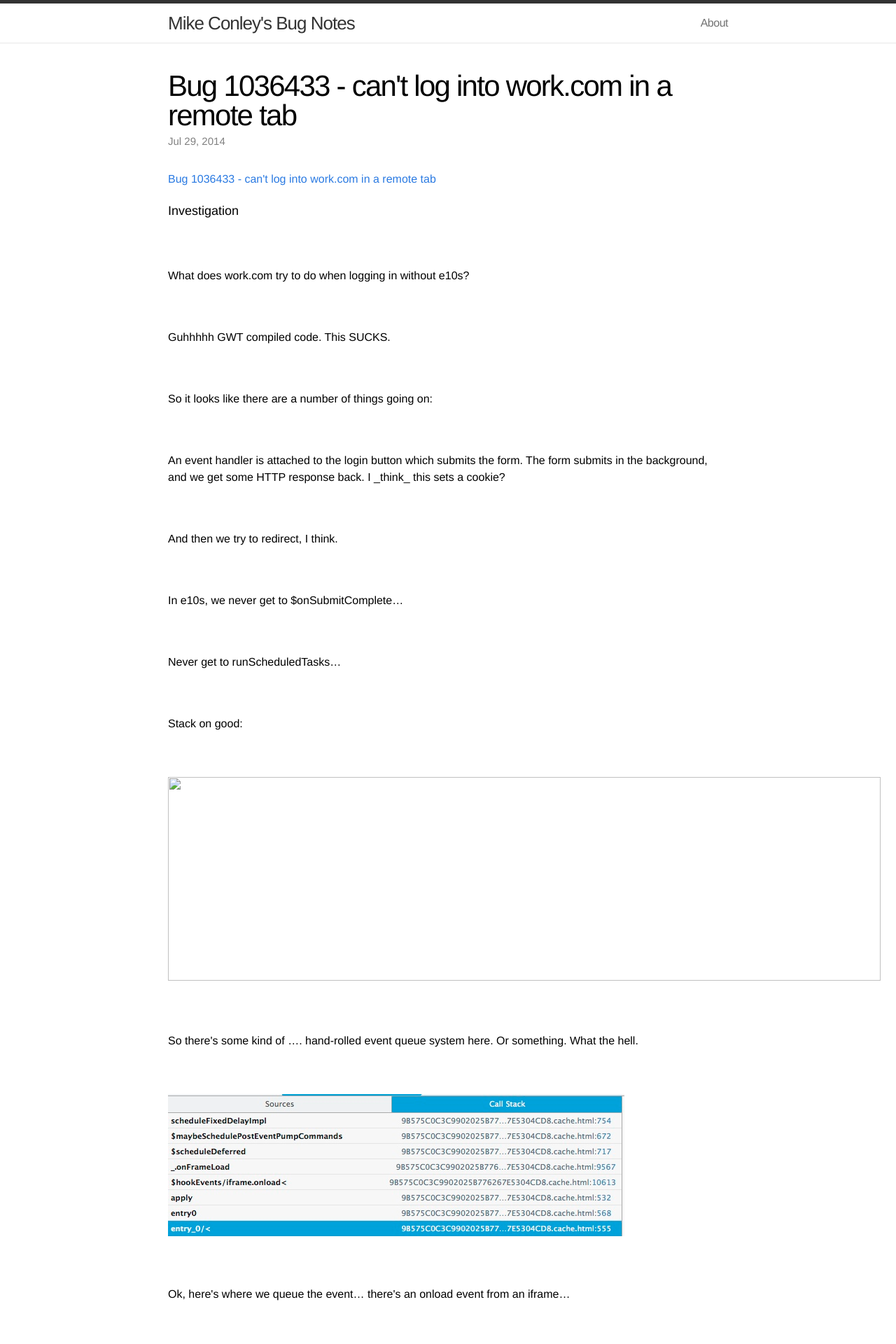
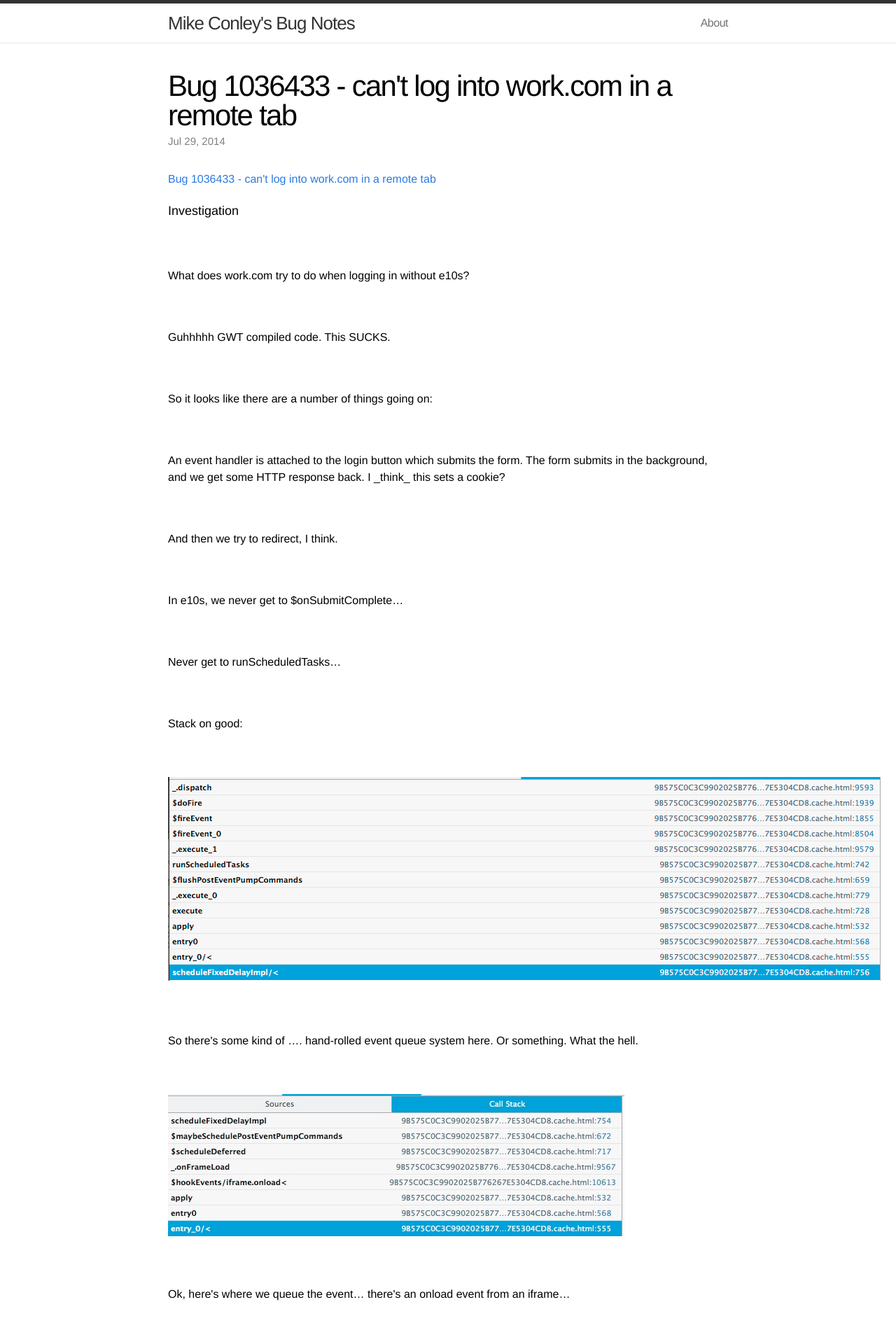
Before and after one commit to mikeconley/bugnotes, a Jekyll site: the page built from _posts/2014-07-29-bug-1036433.html, in a window 1280 px wide. Shown: the top 1920 px of the page at 70% size. Built offline with Jekyll 4.4.1, drawn with Linux system fonts in a browser that asks for light colours.

Commit message:
Garrr, no leading slash on assets.

```diff
--- a/_posts/2014-07-29-bug-1036433.html
+++ b/_posts/2014-07-29-bug-1036433.html
@@ -67,7 +67,7 @@
  <br/>
 </div>
 <div>
- <img height="291" src="../assets/1036433-e1c55eef634597e386e51875705eeec8.png" width="1018"/>
+ <img height="291" src="assets/1036433-e1c55eef634597e386e51875705eeec8.png" width="1018"/>
  <br/>
 </div>
 <div>
@@ -82,7 +82,7 @@
  <br/>
 </div>
 <div>
- <img height="203" src="{{ site.url }}/assets/1036433-6271123c116e8d219492c48c6d417f43.jpeg" width="652"/>
+ <img height="203" src="assets/1036433-6271123c116e8d219492c48c6d417f43.jpeg" width="652"/>
  <br/>
 </div>
 <div>
--- a/_posts/2014-08-15-bug-1050447.html
+++ b/_posts/2014-08-15-bug-1050447.html
@@ -175,7 +175,7 @@
  <br/>
 </div>
 <div>
- <img height="163" src="../assets/1050447-57c7fc589b16d8d56551d0dffba2bd61.jpeg" width="573"/>
+ <img height="163" src="assets/1050447-57c7fc589b16d8d56551d0dffba2bd61.jpeg" width="573"/>
  <br/>
 </div>
 <div>
--- a/scripts/evernote-extraction.py
+++ b/scripts/evernote-extraction.py
@@ -83,7 +83,7 @@
                 logging.error("Found a reference to a reference we can't "
                               "find: %s" % filename)
                 return
-            image['src'] = "../" + posixpath.join("assets", bug_id + "-" + filename)
+            image['src'] = posixpath.join("assets", bug_id + "-" + filename)
 
         for resource in resources:
             new_filename = bug_id + "-" + os.path.basename(resource)
```
